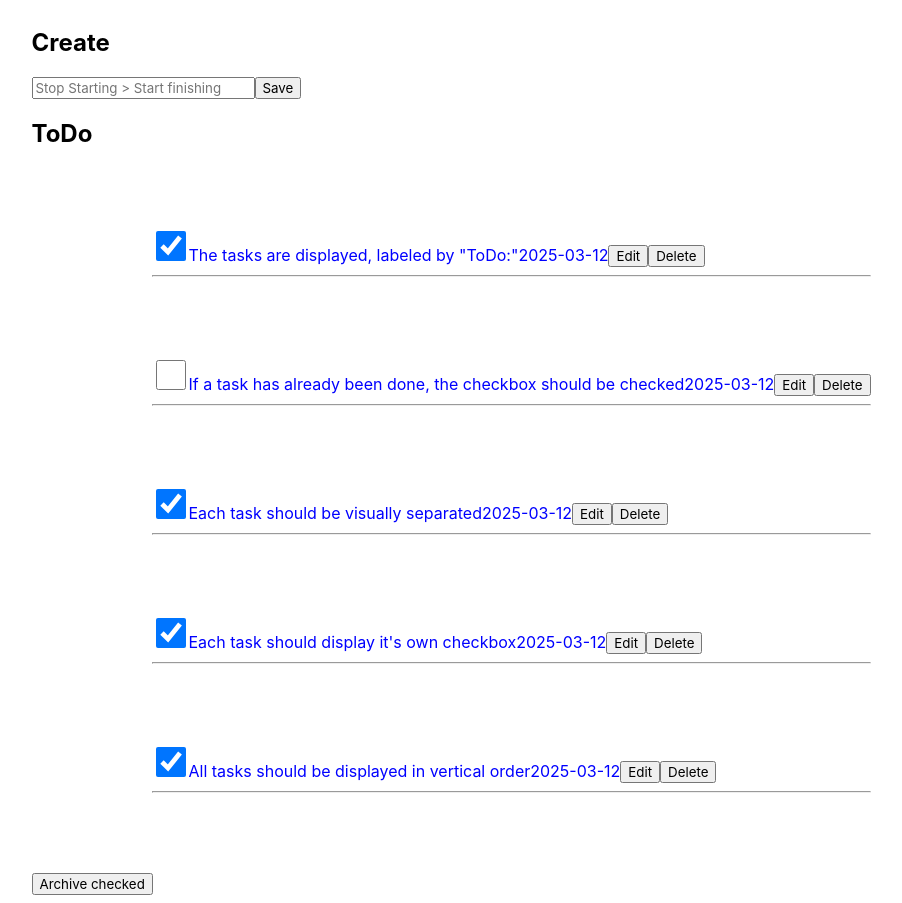
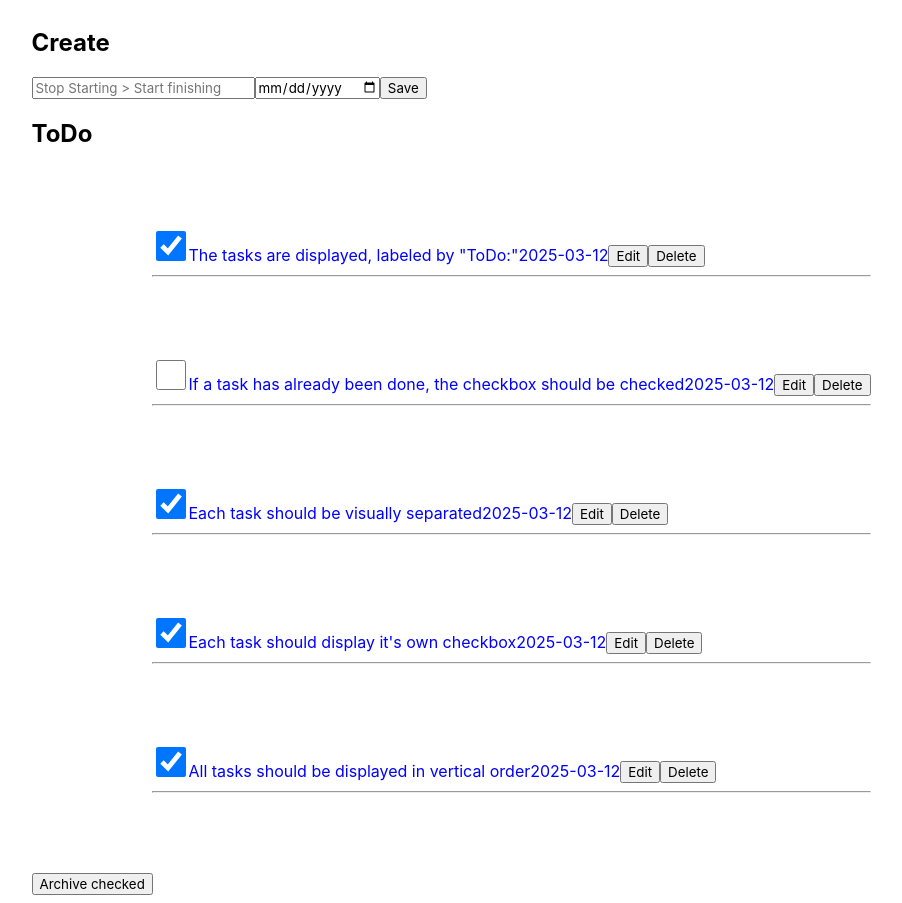
Before and after one commit to HishamAlmannai/capstone-project, a Next.js app: page / in a window 1280 px wide. Shown: the whole page, without its empty margins (149-1051 px from the left). Built offline with nearby package versions, Linux system fonts and the light colour scheme.

Commit message:
Create date inputfield

```diff
--- a/src/components/Form/Form.js
+++ b/src/components/Form/Form.js
@@ -49,6 +49,7 @@ export default function Form({ editMode, exitEditMode, id }) {
 					setInputValue(event.target.value);
 				}}
 			/>
+			<input required type="date" />
 			<Button type="submit" name="save">
 				Save
 			</Button>
```
